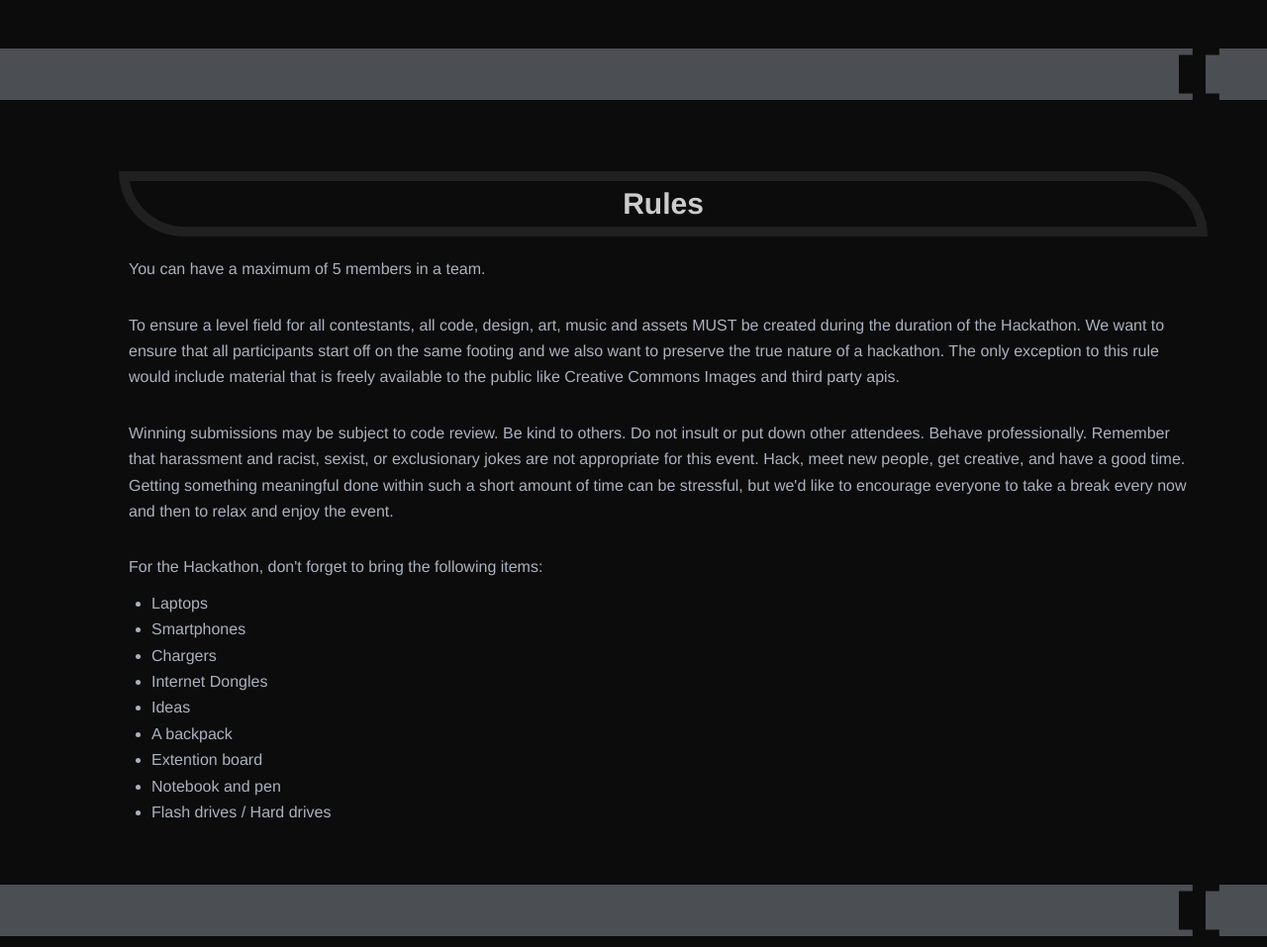
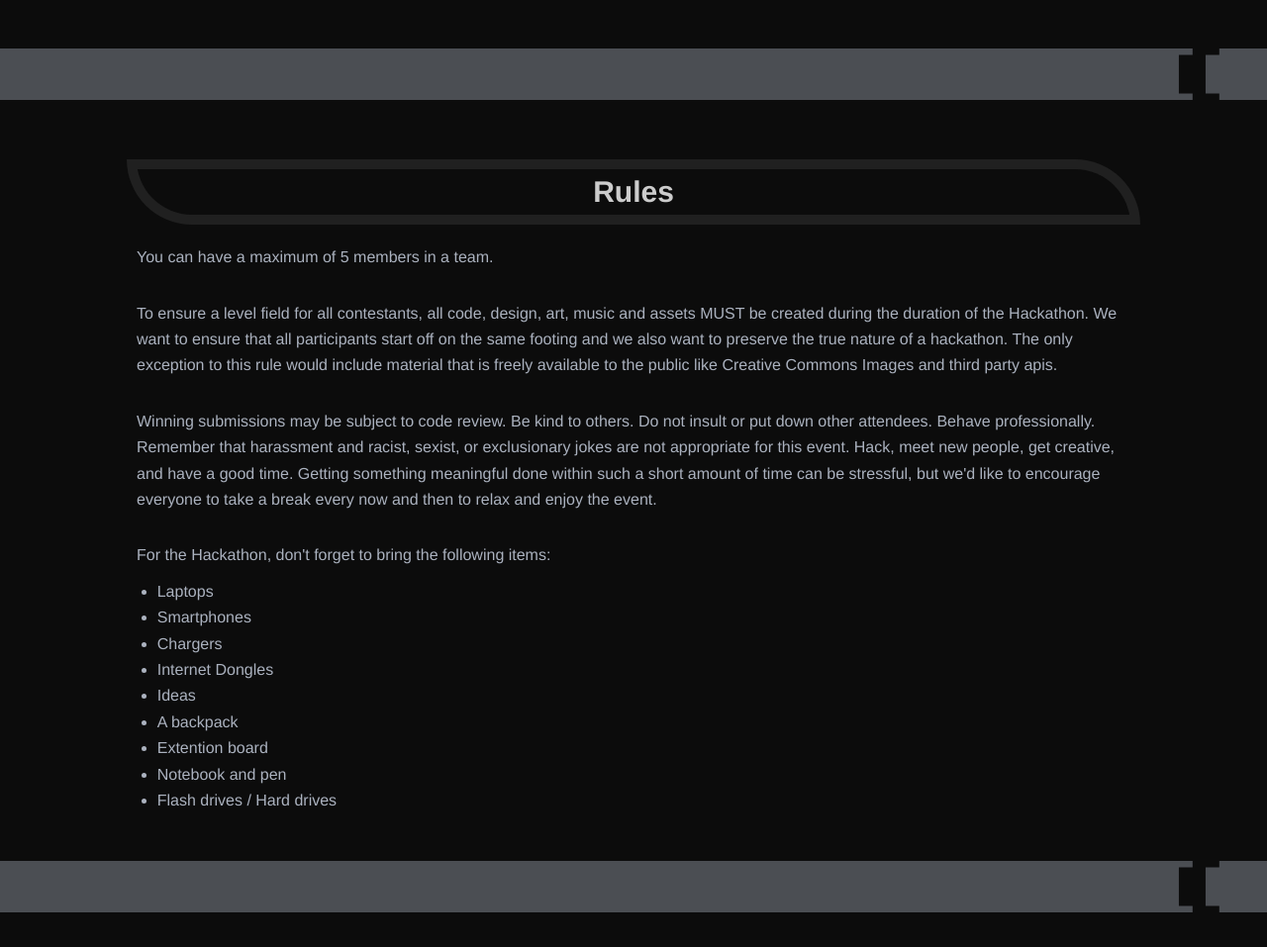
Before and after one commit to thel3l/hackathon-dpse, a PHP site: page / in a window 1280 px wide. Shown: the part 1874-2831 px from the top of the page at 99% size. Run offline with PHP 8.4, Linux system fonts and the light colour scheme; some libraries are stand-ins or nearby versions.

Commit message:
Section 4

```diff
--- a/css/style1.css
+++ b/css/style1.css
@@ -110,6 +110,12 @@ section {
     padding-right: 10%
 }
 
+#sect4 {
+    padding: 3em;
+    padding-left: 10%;
+    padding-right: 10%
+}
+
 .map {
     display: block;
     padding-top: 25px;
```
